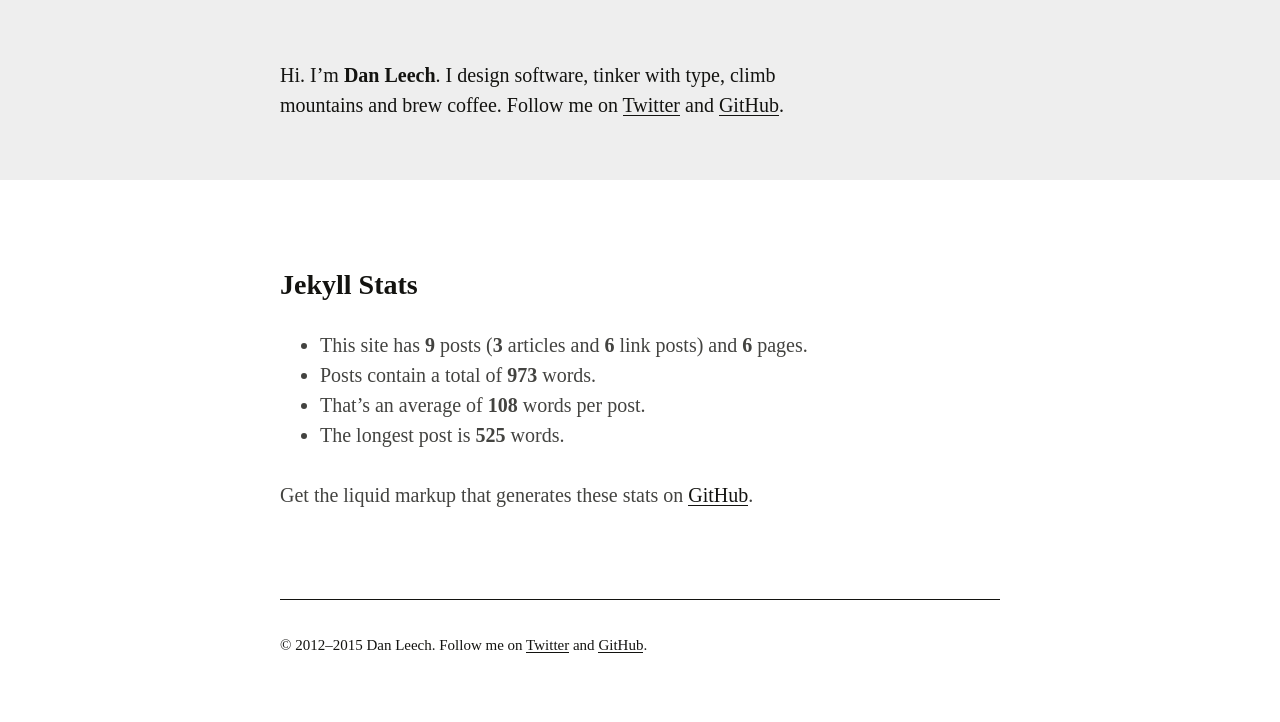
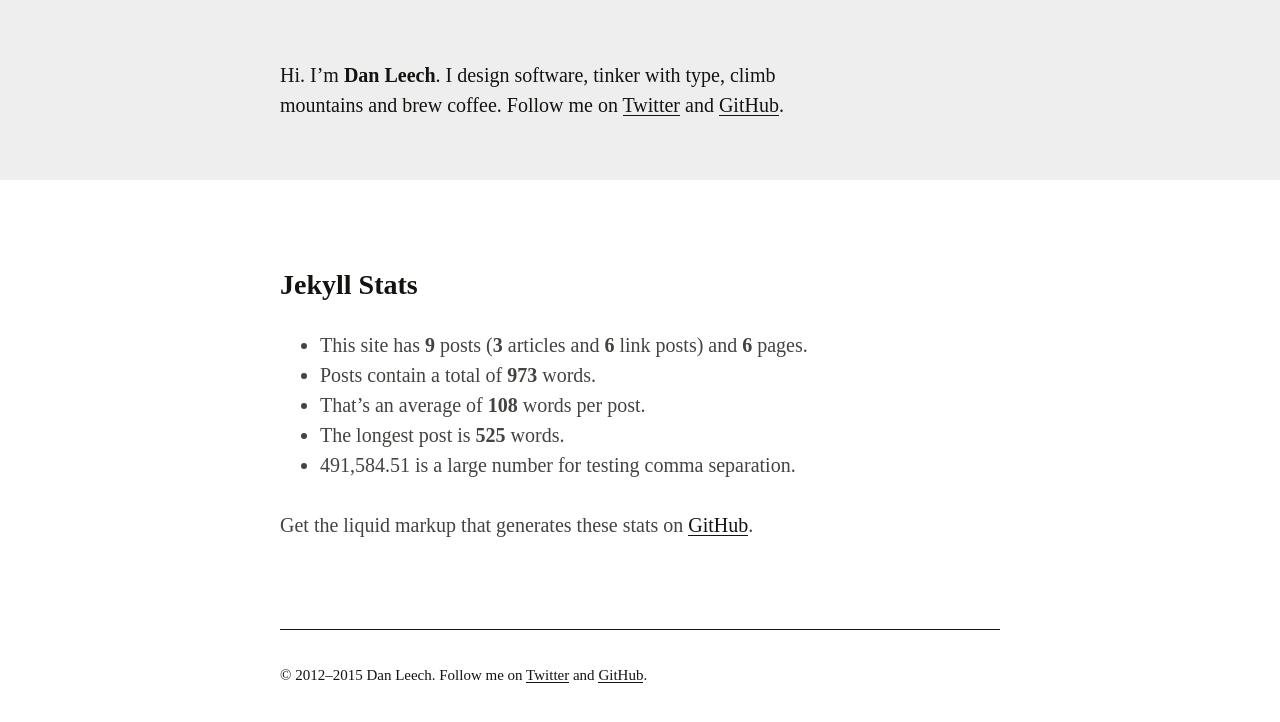
Before and after one commit to danleech/danleech.com, a Jekyll site: the page built from projects/jekyll-stats/index.md, in a window 1280 px wide. Shown: the top 722 px of the page. Built offline with Jekyll 4.4.1, drawn with Linux system fonts in a browser that asks for light colours; some web fonts are replaced; Markdown is read by kramdown in place of the engine named in the settings; some of the changed lines change nothing that is shown.

Commit message:
Testing comma separation on stats page

```diff
--- /dev/null
+++ b/_plugins/thousands-separated-filter.rb
@@ -0,0 +1,9 @@
+module Jekyll
+	module ThousandsSeparatedFilter
+		def thousands_separated(input, separator=",")
+			input.to_s.gsub(/(\d)(?=(\d\d\d)+(?!\d))/, "\\1#{separator}")
+		end
+	end
+end
+
+Liquid::Template.register_filter(Jekyll::ThousandsSeparatedFilter)
--- a/projects/jekyll-stats/index.md
+++ b/projects/jekyll-stats/index.md
@@ -28,5 +28,6 @@ layout: page
 - Posts contain a total of **{{ postsWordCount }}** words.
 - That’s an average of **{{ averageWordCount }}** words per post.
 - The longest post is **{{ longestWordCount }}** words.
+- {{ 491584.51 | thousands_separated }} is a large number for testing comma separation.
 
 Get the liquid markup that generates these stats on [GitHub](https://raw.githubusercontent.com/danleech/danleech.com/gh-pages/projects/jekyll-stats/index.md).
```
